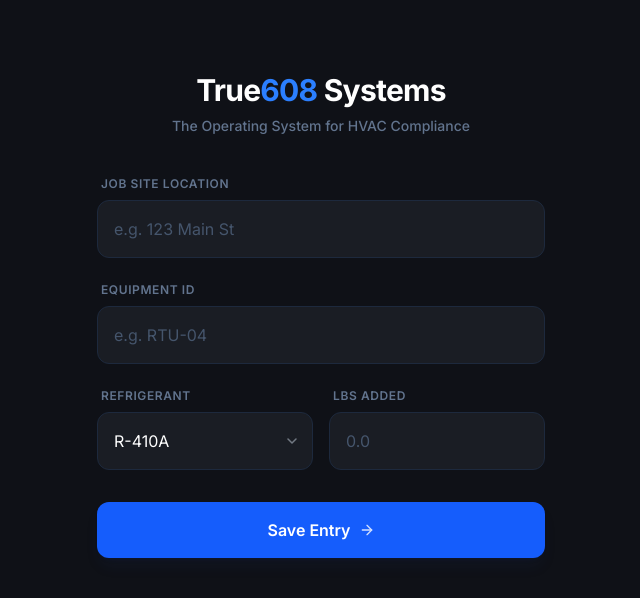
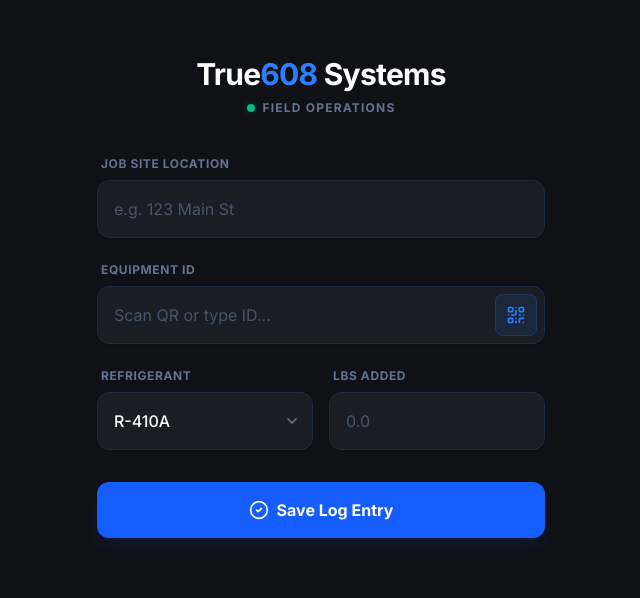
Before and after one commit to RisheeRaswath/True608-Website, a Next.js app: page /log in a window 1280 px wide. Shown: the top 598 px of the page, without its empty margins (319-959 px from the left). Built offline with nearby package versions, Linux system fonts and the light colour scheme.

Commit message:
Fix: Update Scanner Component Props

```diff
--- a/package.json
+++ b/package.json
@@ -10,6 +10,7 @@
   },
   "dependencies": {
     "@supabase/supabase-js": "^2.86.0",
+    "@yudiel/react-qr-scanner": "^2.4.1",
     "jspdf": "^3.0.4",
     "jspdf-autotable": "^5.0.2",
     "lucide-react": "^0.555.0",
--- a/src/app/log/page.tsx
+++ b/src/app/log/page.tsx
@@ -3,10 +3,13 @@
 import { useState } from "react";
 import { supabase } from "@/lib/supabase";
 import { toast } from "sonner";
-import { CheckCircle2, ArrowRight } from "lucide-react";
+import { ArrowRight, QrCode, X, CheckCircle2 } from "lucide-react";
+import { Scanner } from '@yudiel/react-qr-scanner';
 
-export default function Home() {
+export default function LogPage() {
   const [loading, setLoading] = useState(false);
+  const [isScanning, setIsScanning] = useState(false); // Controls Camera
+
   const [formData, setFormData] = useState({
     location: "",
     unit_id: "",
@@ -29,11 +32,27 @@ export default function Home() {
     }
   };
 
+  // --- CAMERA LOGIC ---
+  const handleScan = (result: any) => {
+    if (result) {
+      const rawValue = result[0]?.rawValue;
+      if (rawValue) {
+        // Extract ID if it's a full URL
+        const cleanId = rawValue.split('=').pop() || rawValue;
+
+        setFormData(prev => ({ ...prev, unit_id: cleanId }));
+        setIsScanning(false);
+        toast.success("Asset Tag Identified: " + cleanId);
+        document.getElementById("field-3")?.focus(); // Jump to next field
+      }
+    }
+  };
+
   const handleSave = async (e?: React.FormEvent) => {
     if (e) e.preventDefault();
 
     if (!formData.location || !formData.unit_id || !formData.amount) {
-      toast.error("Please complete all fields.");
+      toast.error("Compliance Error: All fields required.");
       return;
     }
 
@@ -51,30 +70,67 @@ export default function Home() {
     setLoading(false);
 
     if (error) {
-      toast.error("Connection failed. Please try again.");
+      toast.error("Network Error. Data cached locally.");
     } else {
-      toast.success("Log entry saved successfully.");
+      toast.success("Log Entry Secured.");
       setFormData({ ...formData, location: "", unit_id: "", amount: "" });
       document.getElementById("field-1")?.focus();
     }
   };
 
   return (
-    // THEME: Professional Slate & Matte Black (Eye-Friendly)
     <main className="min-h-screen bg-[#0F1117] text-slate-300 p-6 flex flex-col items-center font-sans">
 
-      <div className="w-full max-w-md mb-10 mt-12 text-center">
+      {/* HEADER */}
+      <div className="w-full max-w-md mb-10 mt-8 text-center">
         <h1 className="text-3xl font-bold tracking-tight text-white mb-2">
           True<span className="text-blue-500">608</span> Systems
         </h1>
-        <p className="text-slate-500 text-sm font-medium">The Operating System for HVAC Compliance</p>
+        <div className="flex items-center justify-center gap-2">
+            <span className="relative flex h-2 w-2">
+               <span className="animate-ping absolute inline-flex h-full w-full rounded-full bg-emerald-500 opacity-75"></span>
+               <span className="relative inline-flex rounded-full h-2 w-2 bg-emerald-500"></span>
+            </span>
+            <p className="text-slate-500 text-xs font-bold uppercase tracking-widest">Field Operations</p>
+        </div>
       </div>
 
       <div className="w-full max-w-md space-y-6">
 
+        {/* --- CAMERA OVERLAY --- */}
+        {isScanning && (
+          <div className="fixed inset-0 z-[100] bg-black/95 backdrop-blur-sm flex flex-col items-center justify-center p-6 animate-in fade-in duration-200">
+            <div className="w-full max-w-sm relative rounded-3xl overflow-hidden border-2 border-blue-500 shadow-2xl shadow-blue-500/20">
+                <Scanner
+                    onScan={handleScan}
+                    allowMultiple={true}
+                    scanDelay={500}
+                    components={{
+                      torch: true // KEEPING TORCH, REMOVED AUDIO TO FIX ERROR
+                    }}
+                />
+                <button
+                    onClick={() => setIsScanning(false)}
+                    className="absolute top-4 right-4 bg-black/50 p-2 rounded-full text-white hover:bg-red-500/80 transition-colors z-20"
+                >
+                    <X className="w-6 h-6" />
+                </button>
+                <div className="absolute bottom-6 left-0 w-full text-center">
+                    <span className="bg-blue-600/90 text-white px-4 py-2 rounded-full text-xs font-bold uppercase tracking-widest shadow-lg">
+                        Scanning Asset Tag...
+                    </span>
+                </div>
+            </div>
+            <p className="mt-8 text-slate-400 text-sm font-medium">Align QR Code within frame</p>
+            <button onClick={() => setIsScanning(false)} className="mt-6 px-6 py-3 rounded-xl bg-slate-800 text-white font-bold text-sm">
+                Cancel Scan
+            </button>
+          </div>
+        )}
+
         {/* Field 1 */}
-        <div className="group">
-          <label className="block text-xs font-semibold text-slate-500 uppercase tracking-wider mb-2 ml-1">Job Site Location</label>
+        <div>
+          <label className="block text-xs font-bold text-slate-500 uppercase tracking-wider mb-2 ml-1">Job Site Location</label>
           <input
             id="field-1"
             name="location"
@@ -84,13 +140,14 @@ export default function Home() {
             type="text"
             enterKeyHint="next"
             placeholder="e.g. 123 Main St"
-            className="w-full bg-[#1A1D24] focus:bg-[#20242D] border border-slate-800 focus:border-blue-500/50 rounded-xl p-4 text-white placeholder:text-slate-600 outline-none transition-all duration-200"
+            className="w-full bg-[#1A1D24] focus:bg-[#20242D] border border-slate-800 focus:border-blue-500 rounded-xl p-4 text-white placeholder:text-slate-600 outline-none transition-all duration-200 shadow-sm"
           />
         </div>
 
-        {/* Field 2 */}
+        {/* Field 2 - HYBRID SCANNER INPUT */}
         <div>
-          <label className="block text-xs font-semibold text-slate-500 uppercase tracking-wider mb-2 ml-1">Equipment ID</label>
+          <label className="block text-xs font-bold text-slate-500 uppercase tracking-wider mb-2 ml-1">Equipment ID</label>
+          <div className="relative group">
             <input
               id="field-2"
               name="unit_id"
@@ -99,14 +156,24 @@ export default function Home() {
               onKeyDown={(e) => handleEnter(e, "field-3")}
               type="text"
               enterKeyHint="next"
-            placeholder="e.g. RTU-04"
-            className="w-full bg-[#1A1D24] focus:bg-[#20242D] border border-slate-800 focus:border-blue-500/50 rounded-xl p-4 text-white placeholder:text-slate-600 outline-none transition-all duration-200"
+              placeholder="Scan QR or type ID..."
+              className="w-full bg-[#1A1D24] focus:bg-[#20242D] border border-slate-800 focus:border-blue-500 rounded-xl p-4 pr-14 text-white placeholder:text-slate-600 outline-none transition-all duration-200 shadow-sm"
             />
+            {/* THE MAGIC BUTTON */}
+            <button
+              onClick={() => setIsScanning(true)}
+              type="button"
+              className="absolute right-2 top-1/2 -translate-y-1/2 p-2.5 bg-blue-500/10 hover:bg-blue-500/20 text-blue-500 rounded-lg transition-all active:scale-95 border border-blue-500/20 hover:border-blue-500/50"
+              title="Scan Asset Tag"
+            >
+              <QrCode className="w-5 h-5" />
+            </button>
+          </div>
         </div>
 
         <div className="grid grid-cols-2 gap-4">
           <div>
-            <label className="block text-xs font-semibold text-slate-500 uppercase tracking-wider mb-2 ml-1">Refrigerant</label>
+            <label className="block text-xs font-bold text-slate-500 uppercase tracking-wider mb-2 ml-1">Refrigerant</label>
             <div className="relative">
                 <select
                 id="field-3"
@@ -114,21 +181,20 @@ export default function Home() {
                 value={formData.refrigerant}
                 onChange={handleChange}
                 onKeyDown={(e) => handleEnter(e, "field-4")}
-                className="w-full bg-[#1A1D24] focus:bg-[#20242D] border border-slate-800 focus:border-blue-500/50 rounded-xl p-4 text-white outline-none transition-all duration-200 appearance-none cursor-pointer"
+                className="w-full bg-[#1A1D24] focus:bg-[#20242D] border border-slate-800 focus:border-blue-500 rounded-xl p-4 text-white outline-none transition-all duration-200 appearance-none cursor-pointer shadow-sm font-medium"
                 >
                 <option>R-410A</option>
                 <option>R-22</option>
                 <option>R-404A</option>
                 <option>R-134a</option>
                 </select>
-                {/* Custom arrow for cleaner look */}
                 <div className="absolute right-4 top-1/2 -translate-y-1/2 pointer-events-none opacity-50">
                     <svg width="10" height="6" viewBox="0 0 10 6" fill="none" xmlns="http://www.w3.org/2000/svg"><path d="M1 1L5 5L9 1" stroke="currentColor" strokeWidth="1.5" strokeLinecap="round" strokeLinejoin="round"/></svg>
                 </div>
             </div>
           </div>
           <div>
-            <label className="block text-xs font-semibold text-slate-500 uppercase tracking-wider mb-2 ml-1">Lbs Added</label>
+            <label className="block text-xs font-bold text-slate-500 uppercase tracking-wider mb-2 ml-1">Lbs Added</label>
             <input
               id="field-4"
               name="amount"
@@ -140,7 +206,7 @@ export default function Home() {
               min="0"
               enterKeyHint="done"
               placeholder="0.0"
-              className="w-full bg-[#1A1D24] focus:bg-[#20242D] border border-slate-800 focus:border-blue-500/50 rounded-xl p-4 text-white placeholder:text-slate-600 outline-none transition-all duration-200"
+              className="w-full bg-[#1A1D24] focus:bg-[#20242D] border border-slate-800 focus:border-blue-500 rounded-xl p-4 text-white placeholder:text-slate-600 outline-none transition-all duration-200 shadow-sm font-mono"
             />
           </div>
         </div>
@@ -149,12 +215,12 @@ export default function Home() {
           onClick={() => handleSave()}
           disabled={loading}
           type="button"
-          className="w-full cursor-pointer bg-blue-600 hover:bg-blue-500 disabled:bg-slate-800 disabled:text-slate-500 text-white font-semibold py-4 rounded-xl mt-8 transition-all active:scale-[0.99] shadow-lg shadow-blue-900/10 flex items-center justify-center gap-2"
+          className="w-full cursor-pointer bg-blue-600 hover:bg-blue-500 disabled:bg-slate-800 disabled:text-slate-500 text-white font-bold py-4 rounded-xl mt-8 transition-all active:scale-[0.98] shadow-lg shadow-blue-900/20 flex items-center justify-center gap-2"
         >
-          {loading ? "Saving..." : (
+          {loading ? "Transmitting..." : (
             <>
-                <span>Save Entry</span>
-                <ArrowRight className="w-4 h-4 opacity-80" />
+                <CheckCircle2 className="w-5 h-5" />
+                <span>Save Log Entry</span>
             </>
           )}
         </button>
```
Also changed, not shown: 1 other file (tests, documents, lock files or other folders). Lines whose indentation alone changed are shown as unchanged.
